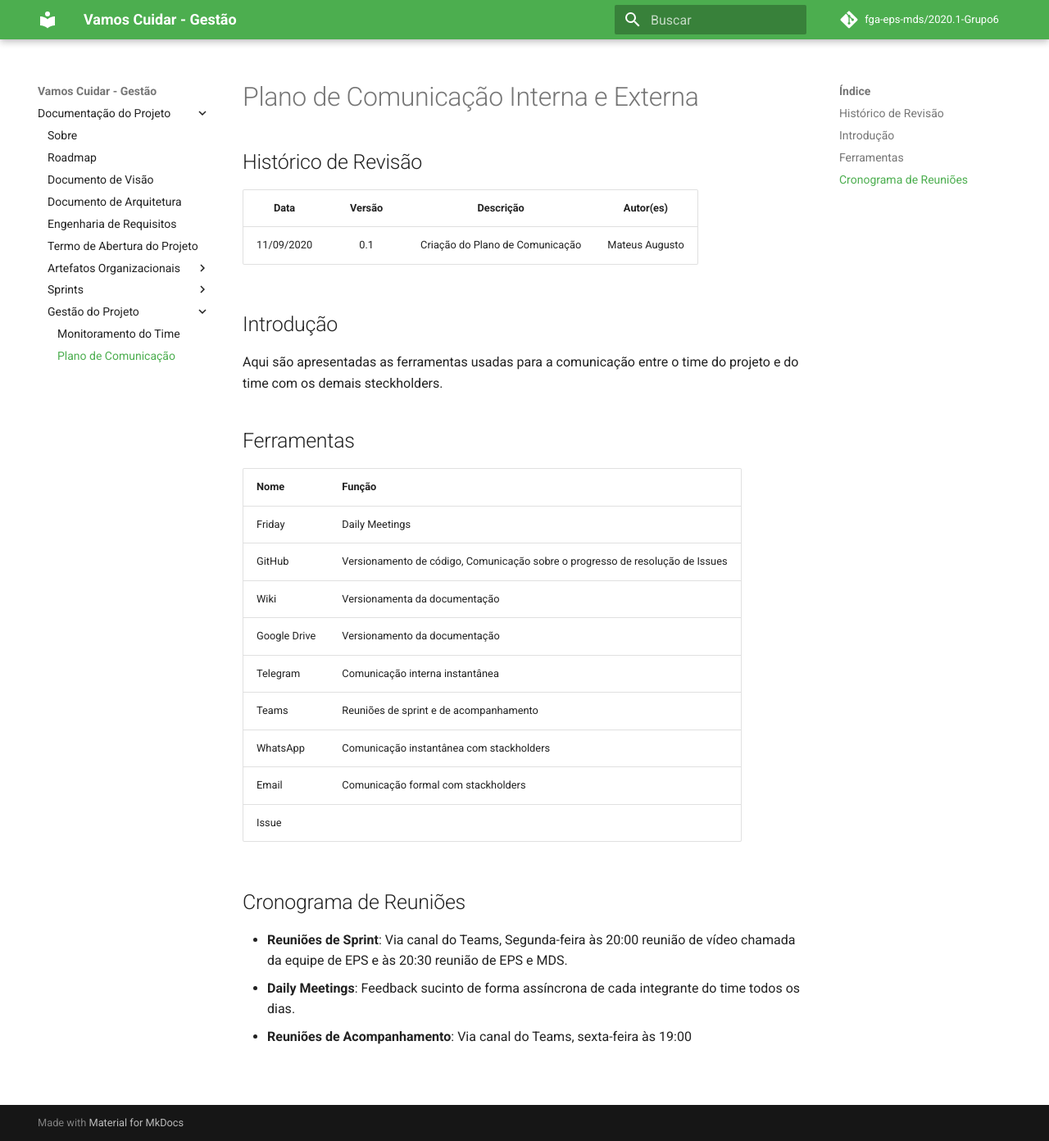
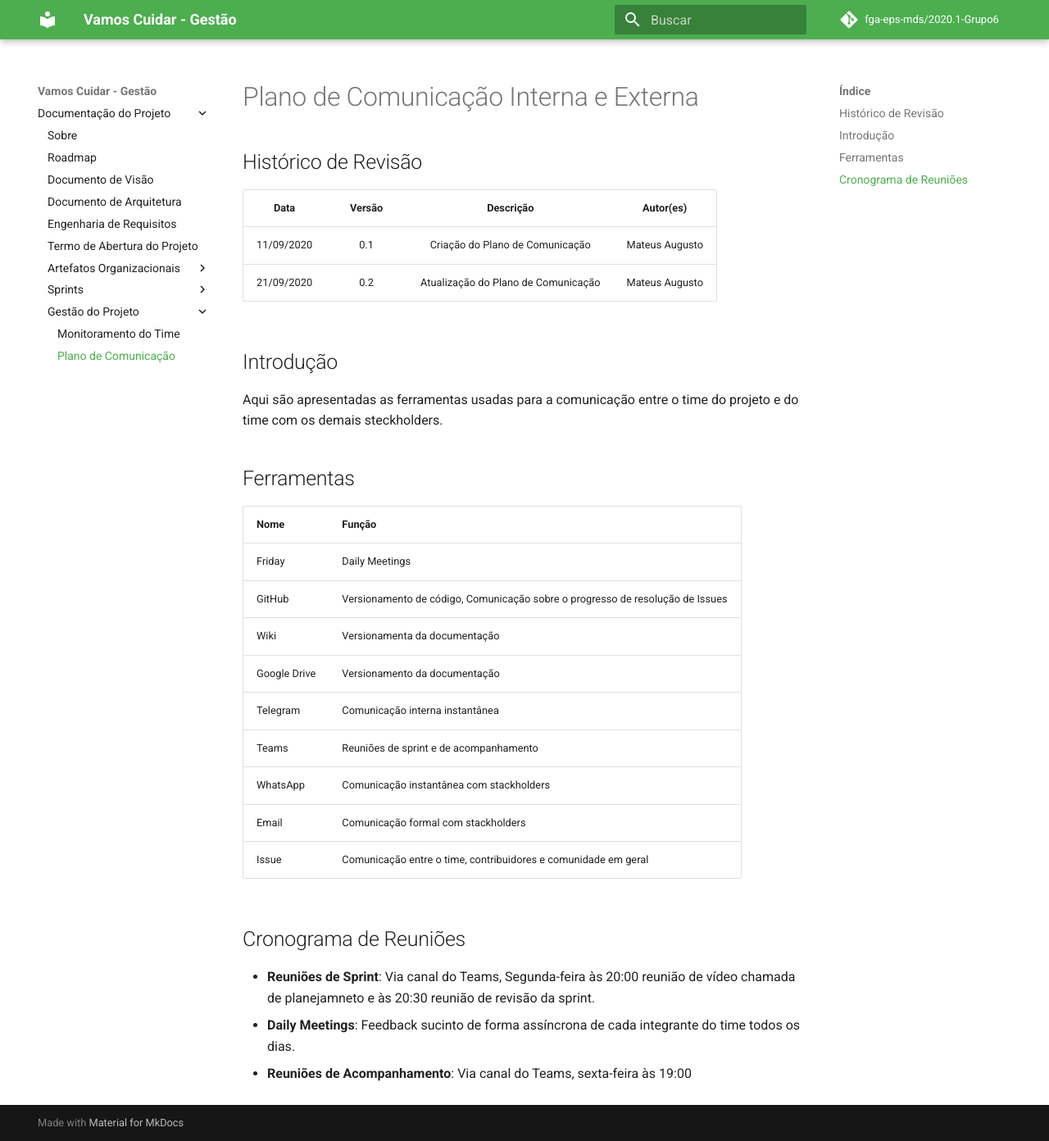
Before and after one commit to fga-eps-mds/2020.1-Grupo6, an MkDocs documentation site: the page built from docs/org_artifacts/communication_plan.md, in a window 1280 px wide and 1392 px high. Shown: the whole window at 82% size. Built offline with MkDocs 1.6.1 and Material for MkDocs 9.7.7, drawn with Linux system fonts in a browser that asks for light colours; comment, search, counter and statistics services are not loaded.

Commit message:
Updated communication plan

```diff
--- a/docs/org_artifacts/communication_plan.md
+++ b/docs/org_artifacts/communication_plan.md
@@ -5,6 +5,7 @@
 |   Data   |  Versão  |        Descrição       |          Autor(es)          |
 |:--------:|:--------:|:----------------------:|:---------------------------:|
 |11/09/2020|   0.1    | Criação do Plano de Comunicação        |   Mateus Augusto  |
+|21/09/2020|   0.2    | Atualização do Plano de Comunicação        |   Mateus Augusto  |
 
 ## Introdução
 
@@ -22,10 +23,10 @@ Telegram | Comunicação interna instantânea
 Teams | Reuniões de sprint e de acompanhamento
 WhatsApp | Comunicação instantânea com stackholders
 Email | Comunicação formal com stackholders
-Issue
+Issue | Comunicação entre o time, contribuidores e comunidade em geral
 
 ## Cronograma de Reuniões
 
-- **Reuniões de Sprint**: Via canal do Teams, Segunda-feira às 20:00 reunião de vídeo chamada da equipe de EPS e às 20:30 reunião de EPS e MDS.
+- **Reuniões de Sprint**: Via canal do Teams, Segunda-feira às 20:00 reunião de vídeo chamada de planejamneto e às 20:30 reunião de revisão da sprint.
 - **Daily Meetings**: Feedback sucinto de forma assíncrona de cada integrante do time todos os dias.
 - **Reuniões de Acompanhamento**: Via canal do Teams, sexta-feira às 19:00
```
